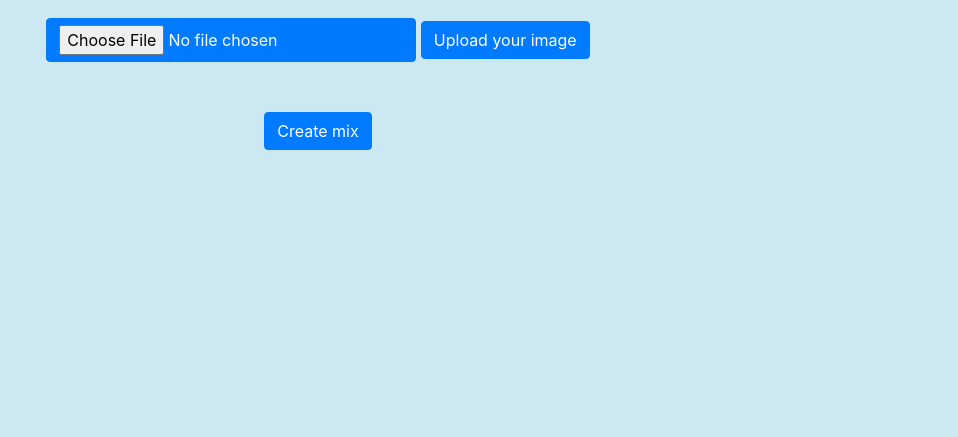
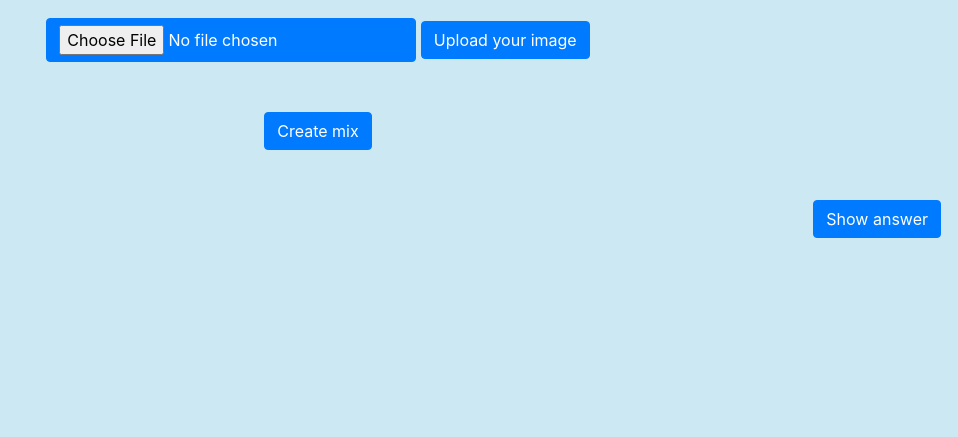
Before and after one commit to gasparian/PhotoLab-hack, a Python web app: template flask/templates/index.html in a window 1280 px wide. Shown: the part 232-669 px from the top of the page, without its empty margins (322-1280 px from the left). Run offline with Jinja, Linux system fonts and the light colour scheme; the template is opened without the code that fills it, so the values that code supplies are empty; some libraries are stand-ins or nearby versions.

Commit message:
version with answers

```diff
--- a/flask/file_crowd.txt
+++ b/flask/file_crowd.txt
@@ -1 +1 @@
-IMG_20171125_114842.jpg
+IMG_20171228_150904.jpg
--- a/flask/file_selfie.txt
+++ b/flask/file_selfie.txt
@@ -1 +1 @@
-IMG_20171225_174108.jpg
+IMG_20171125_114842.jpg
--- a/flask/templates/index.html
+++ b/flask/templates/index.html
@@ -37,6 +37,9 @@
 	.hiding{
 	display: none;
 	}
+	.image_size {
+	width: 70%;
+	}
 </style>
 
 <body>
@@ -67,7 +70,7 @@
 					<div id='selfie_success' class="alert alert-success" style="margin-top:18px;">
 						<strong>Success!</strong> Your image was upload successfully
 					</div>
-				{% elif uploaded_crowd_success or created_success %}
+				{% elif uploaded_crowd_success or created_success or show_answer%}
 					<div >
 					</div>
 				{% else %}
@@ -97,7 +100,7 @@
 					<div id='crowd_success' class="alert alert-success" style="margin-top:18px;">
 						<strong>Success!</strong> Your image was upload successfully
 					</div>
-				{% elif uploaded_selfie_success or 	created_success %}
+				{% elif uploaded_selfie_success or 	created_success or show_answer%}
 					<div >
 					</div>
 				{% else %}
@@ -138,11 +141,9 @@
 					<div id='created_success' class="alert alert-success" style="margin-top:18px;">
 						<strong>Success!</strong> Your image was created successfully
 					</div>
-		<img src="https://pp.userapi.com/Jt06HsyjGGjnvg24ZZY34t3iFGnuEFnHiPeX5w/1zt6QRr8L4g.jpg"  alt="Responsive image">
-				{% elif uploaded_selfie_success %}
-					<div >
-					</div>
-				{% elif uploaded_crowd_success %}
+		<img src="https://pp.userapi.com/Jt06HsyjGGjnvg24ZZY34t3iFGnuEFnHiPeX5w/1zt6QRr8L4g.jpg" class="rounded float-left image_size" >
+<img src="..." class="rounded float-right image_size">
+				{% elif uploaded_selfie_success or show_answer or uploaded_crowd_success %}
 					<div >
 					</div>
 				{% else %}
@@ -157,6 +158,31 @@
 	</div>
 </div>
 
+<div class="row empty_row">
+	<div class='col'>
+	</div>
+</div>
+<div class="row">
+	<div class='col'>
+			<form action="/show_answer" method="post" enctype="multipart/form-data" >
+				<button type="submit" class="btn btn-primary">Show answer</button>
+			</form>
+		<div class="text-center">
+			{% if init %}
+				{% if show_answer %}
+					<div id='show_answer' class="alert alert-success" style="margin-top:18px;">
+						<strong>Success!</strong> Right location
+					</div>
+		<img src="https://pp.userapi.com/Jt06HsyjGGjnvg24ZZY34t3iFGnuEFnHiPeX5w/1zt6QRr8L4g.jpg" class="rounded float-left image_size" >
+<img src="https://avatars.mds.yandex.net/get-pdb/404799/d8263100-a7a4-4fa0-b877-775ccefbe692/s1200" class="rounded float-right image_size">
+
+		</div>
+
+				{% endif %}
+			{% endif %}
+	</div>
+</div>
+
 
 
 </body>
```
Also changed, not shown: flask/app.py (+21 -2 lines), flask/images/1.jpg (deleted), flask/images/2.jpg (deleted), flask/images/3.jpg (deleted), flask/images/4.jpg (deleted), flask/uploads/IMG_20171225_211958.jpg (deleted), 8 other files.
